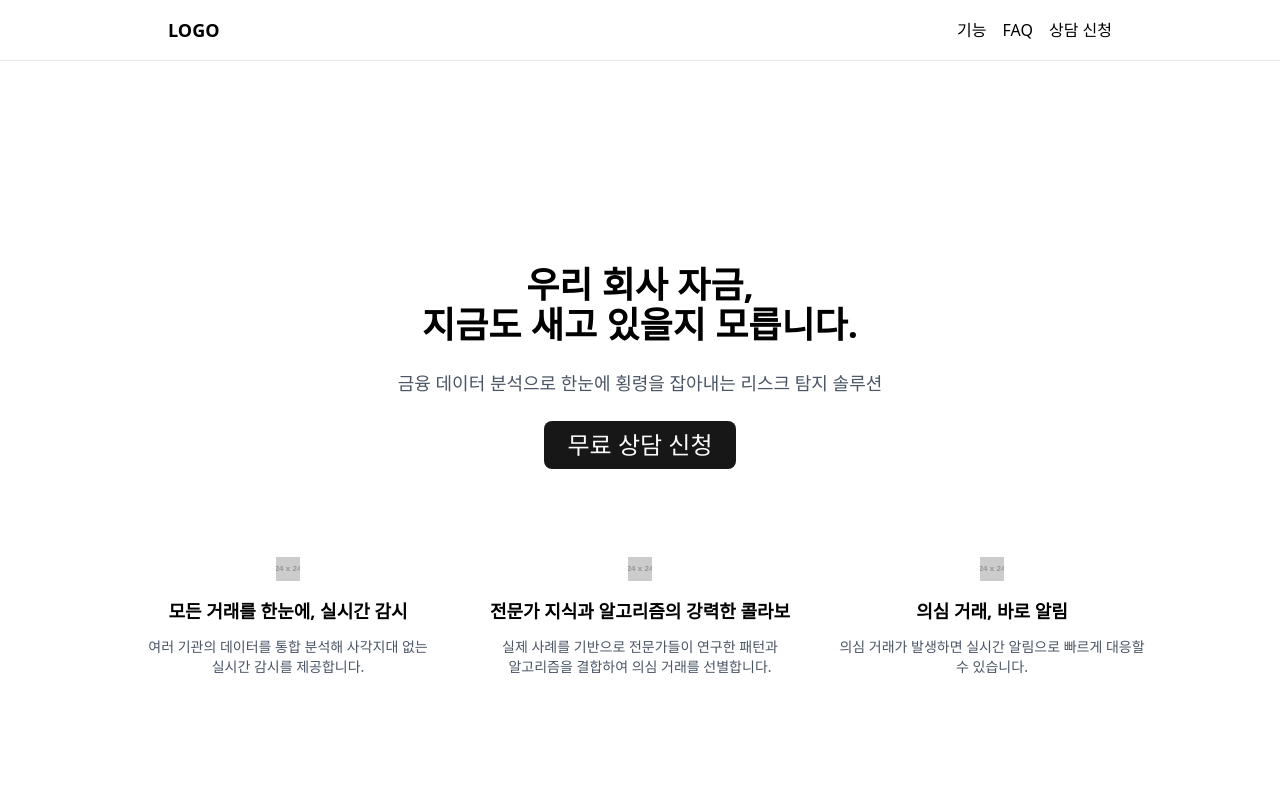
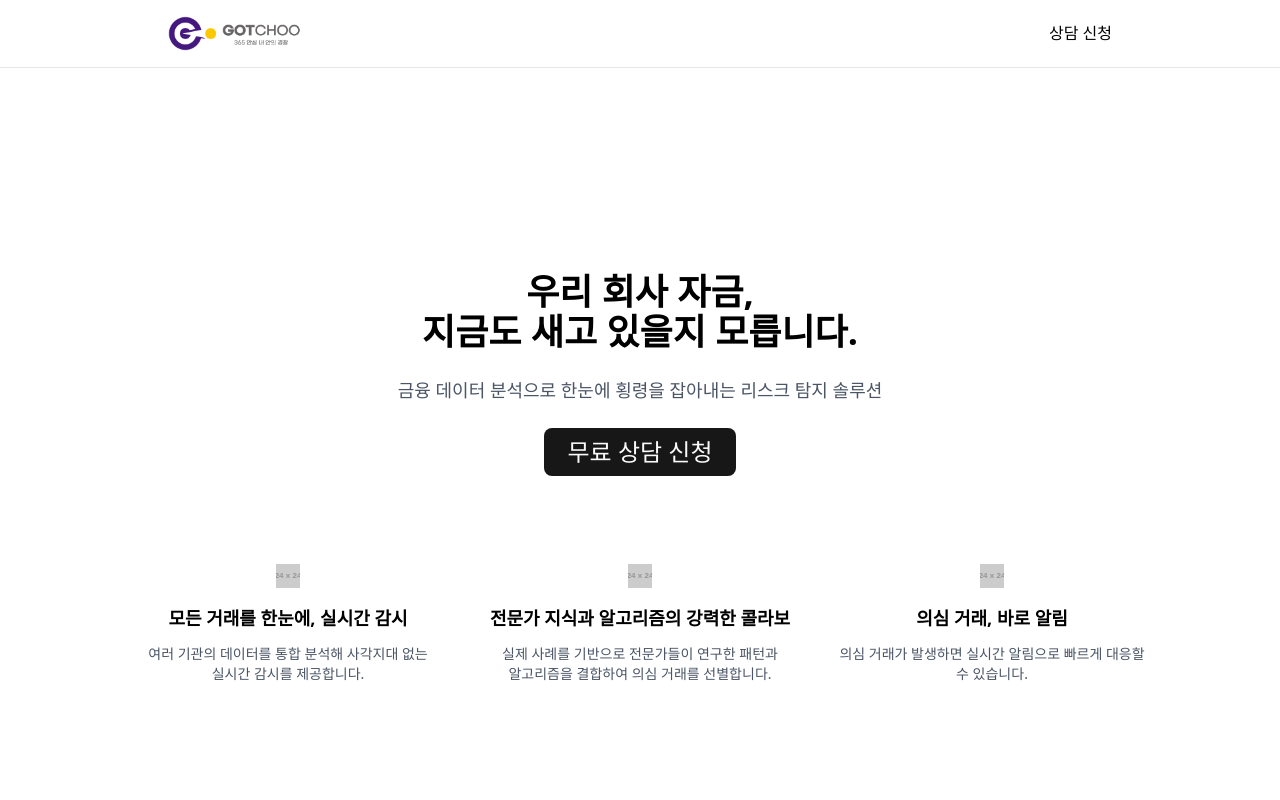
Before and after one commit to MontyCoder0701/gotchoo-landing, a Next.js app: page / in a window 1280 px wide. Shown: the top 800 px of the page. Built offline with nearby package versions, Linux system fonts and the light colour scheme.

Commit message:
fix: 로고 추가

```diff
--- a/app/page.tsx
+++ b/app/page.tsx
@@ -21,6 +21,7 @@ import {
 } from "@/components/ui/dialog";
 import { Input } from "@/components/ui/input";
 
+import Link from "next/link";
 import { toast } from "sonner";
 
 export default function Home() {
@@ -110,14 +111,21 @@ export default function Home() {
       {/* Sticky Top Navigation */}
       <header className="sticky top-0 z-50 w-full bg-white/80 dark:bg-black/80 backdrop-blur border-b border-gray-200 dark:border-gray-800">
         <div className="max-w-5xl mx-auto px-6 sm:px-10 py-4 flex items-center justify-between">
-          <div className="text-lg font-bold">LOGO</div>
+          <Link
+            href={"https://www.gotchoo.net/"}
+            target="_blank"
+            rel="noopener noreferrer"
+          >
+            <Image
+              src="/logo.png"
+              alt="로고"
+              width={143}
+              height={32}
+            />
+          </Link>
+
+
           <nav className="space-x-4 hidden sm:block">
-            <a href="#features" className="hover:underline">
-              기능
-            </a>
-            <a href="#faq" className="hover:underline">
-              FAQ
-            </a>
             <a href="#consult" className="hover:underline">
               상담 신청
             </a>
@@ -147,7 +155,7 @@ export default function Home() {
               <DialogContent className="sm:max-w-[425px]">
                 <form onSubmit={handleSubmitFirstCta} className="grid gap-4 py-4">
                   <DialogHeader>
-                    <DialogTitle>도입 상담</DialogTitle>
+                    <DialogTitle>무료 상담 신청</DialogTitle>
                     <DialogDescription>
                       친절한 상담으로 빠르게 안내 드리겠습니다.
                     </DialogDescription>
@@ -238,7 +246,7 @@ export default function Home() {
             <DialogContent className="sm:max-w-[425px]">
               <form onSubmit={handleSubmitSecondCta} className="grid gap-4 py-4">
                 <DialogHeader>
-                  <DialogTitle>도입 상담</DialogTitle>
+                  <DialogTitle>무료 상담 신청</DialogTitle>
                   <DialogDescription>
                     친절한 상담으로 빠르게 안내 드리겠습니다.
                   </DialogDescription>
@@ -285,9 +293,9 @@ export default function Home() {
               더 궁금하신 점은{" "}
               <a
                 className="text-blue-600 font-semibold"
+                href="https://www.gotchoo.net/client/06_data.htm?smenu=sub4&stitle=subtitle4_6"
                 target="_blank"
                 rel="noopener noreferrer"
-                href="https://www.gotchoo.net/client/06_data.htm?smenu=sub4&stitle=subtitle4_6"
               >
                 홈페이지 FAQ
               </a>
```
Also changed, not shown: public/logo.png (added).
